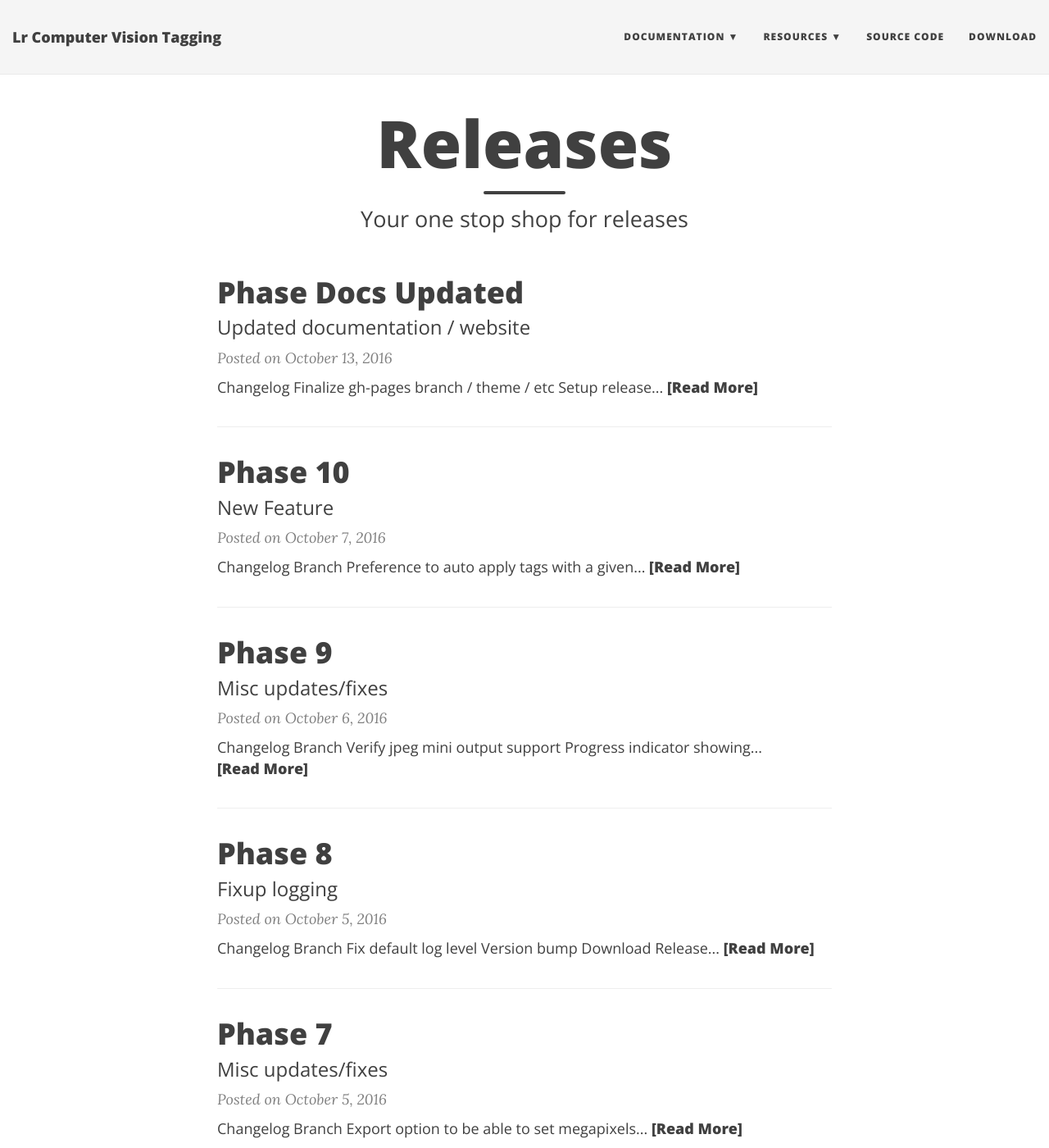
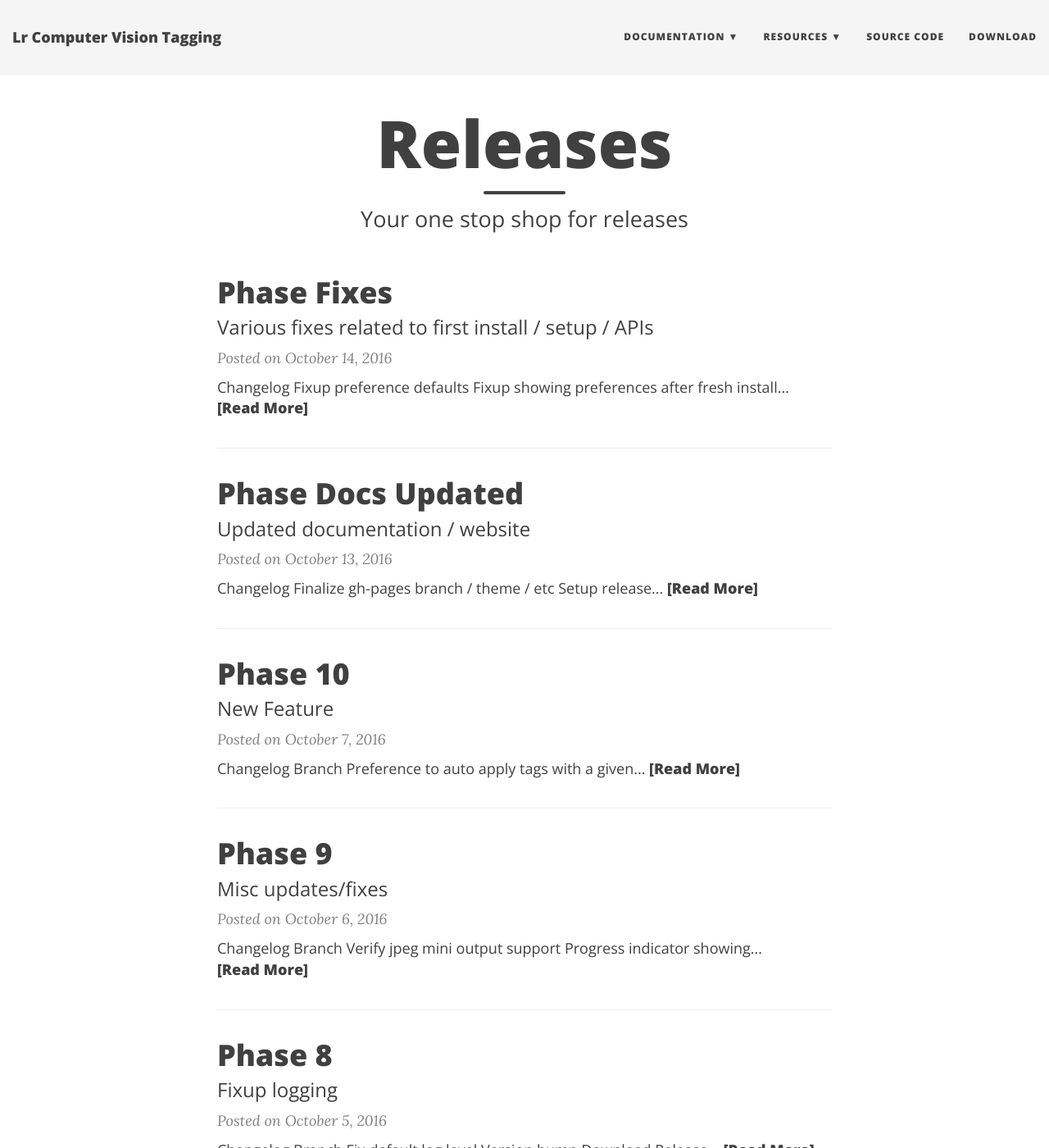
Before and after one commit to nyomanb/lr_plugin_computer_vision_tagging, a Jekyll site: the page built from releases/index.html, in a window 1280 px wide and 1400 px high. Shown: the whole window at 82% size. Built offline with Jekyll 4.4.1, drawn with Linux system fonts in a browser that asks for light colours; nearby versions of some CDN libraries; the list of posts is cut into pages by our own code.

```diff
--- /dev/null
+++ b/_posts/2016-10-14-phase-fixes.md
@@ -0,0 +1,16 @@
+---
+layout: post
+title: Phase Fixes
+subtitle: Various fixes related to first install / setup / APIs
+---
+
+# Changelog
+- [X] Fixup preference defaults
+- [X] Fixup showing preferences after fresh install
+- [X] Fixup menu item errors when no valid API keys setup
+- [X] Fixup export API usage if API isn't setup
+- [X] Fixup tagging dialog if no tags returned for photos
+- [X] Version bump
+
+# Download Release
+[![Zip File Icon]({{ '/img/zip_icon.png' | prepend: site.baseurl | replace: '//', '/' }}){:height="120px" width="120px"}](https://github.com/mcrosson/lr_plugin_computer_vision_tagging/archive/20161014.1.zip)
```
Also changed, not shown: project_plan.md (+3 -0 lines), changelog.md.
